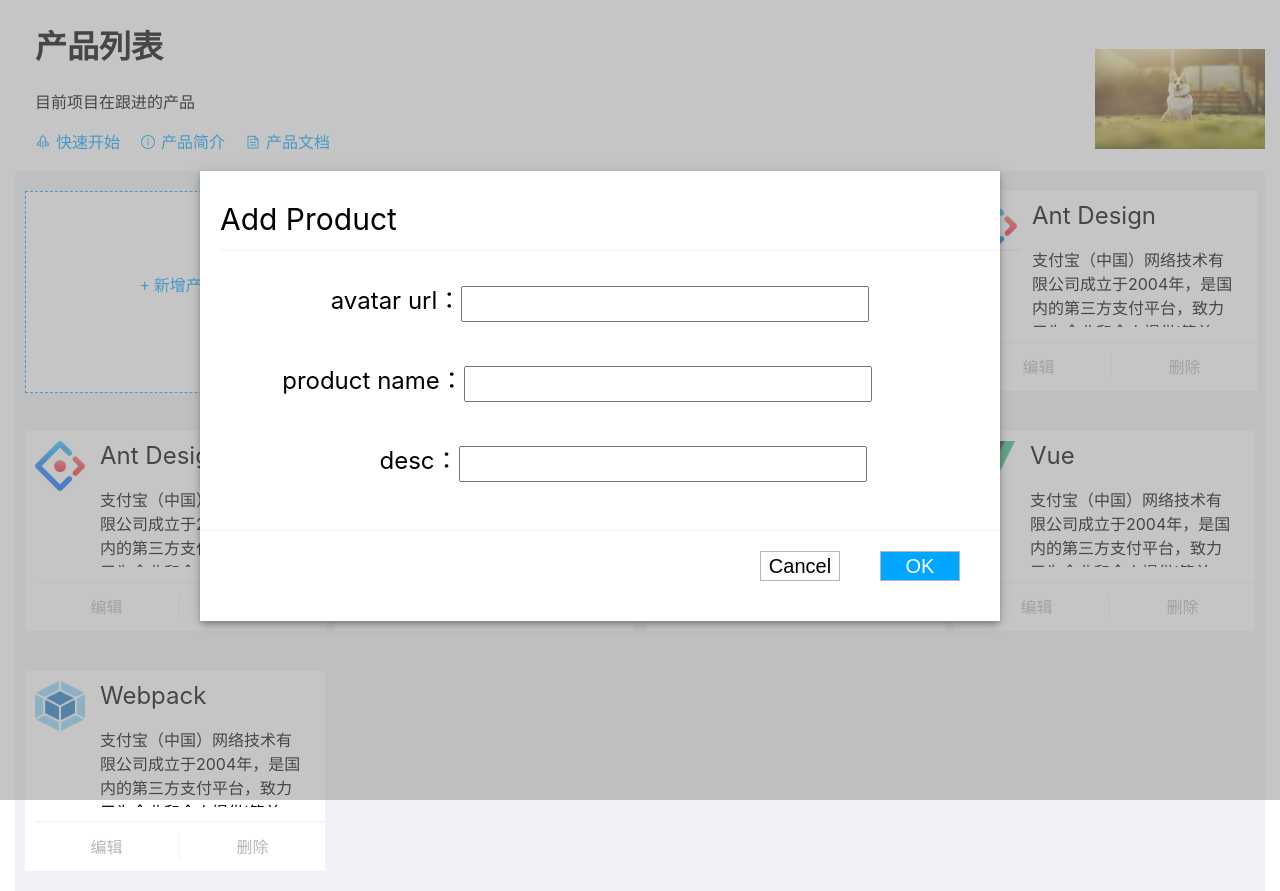
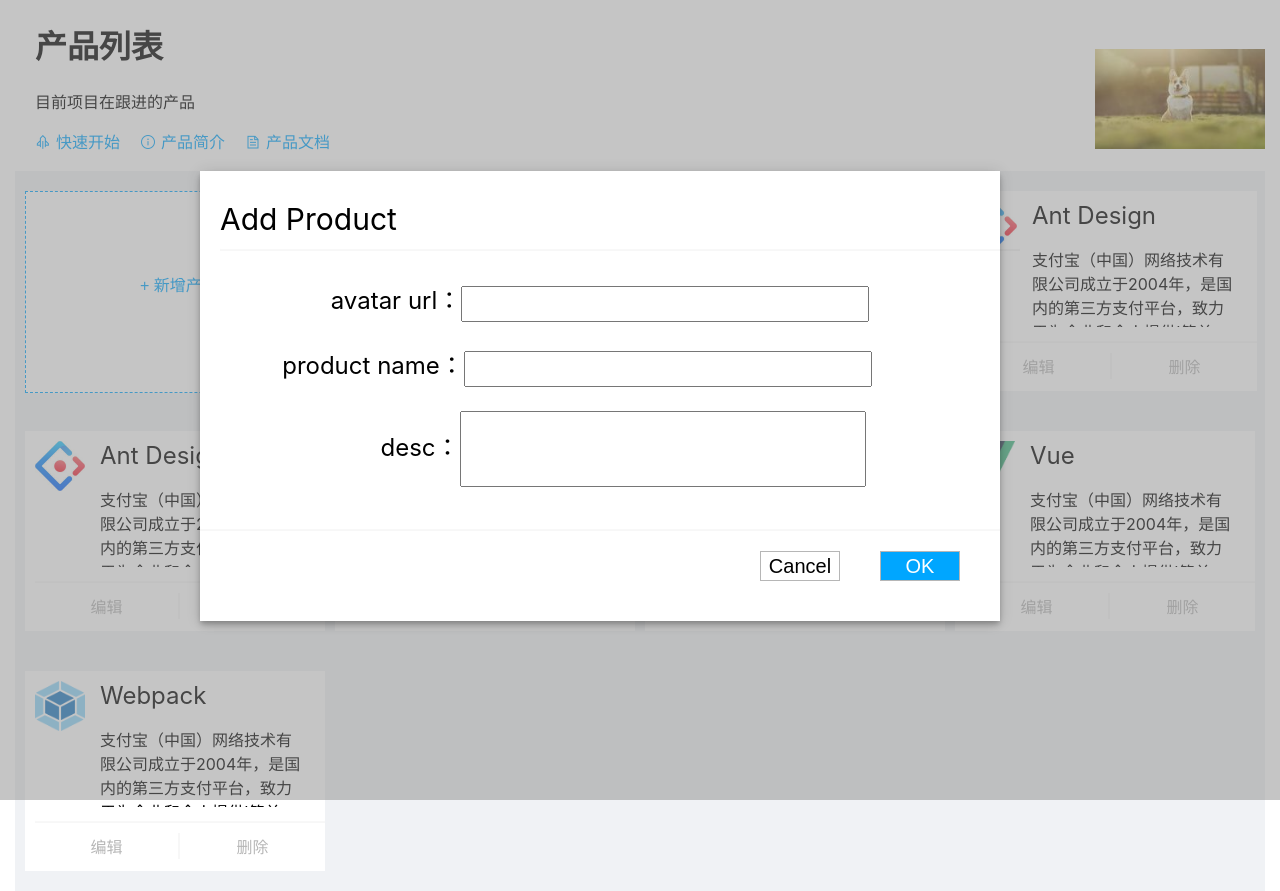
Before and after one commit to fengxinhou/productlist, a React (Create React App) app: page / in a window 1280 px wide. Both pictures are taken after a click on the button "新增产品". Built offline with nearby package versions, Linux system fonts and the light colour scheme; data requests are answered from the project's data file; grey boxes are pictures that could not be loaded.

Commit message:
feat: use textarea instead of input to display product description

```diff
--- a/src/component/Modal/AddModal.js
+++ b/src/component/Modal/AddModal.js
@@ -64,8 +64,7 @@
             <div className="product_info">
               <label>
                 desc：
-                <input
-                  type="text"
+                <textarea
                   value={productDesc}
                   onMouseOver={(e) => (e.target.title = productDesc)}
                   onChange={(e) => {
--- a/src/component/Modal/EditModal.js
+++ b/src/component/Modal/EditModal.js
@@ -76,8 +76,8 @@
             <div className="product_info">
               <label>
                 desc：
-                <input
-                  type="text"
+                <textarea
+                  className="edit_textarea"
                   value={editProductDesc}
                   onMouseOver={(e) => (e.target.title = editProductDesc)}
                   onChange={(e) => {
--- a/src/component/Modal/addModal.css
+++ b/src/component/Modal/addModal.css
@@ -32,7 +32,7 @@
 }
 .product_info {
   width: 100%;
-  height: 80px;
+  height: 65px;
   white-space: nowrap;
 }
 .product_info:nth-child(2) {
@@ -53,6 +53,14 @@
   white-space: nowrap;
   text-overflow: ellipsis;
 }
+.product_info textarea {
+  resize: none;
+  width: 400px;
+  height: 70px;
+  vertical-align: middle;
+  letter-spacing: 1px;
+  font-size: 16px;
+}
 .modal_option {
   float: right;
 }
```
